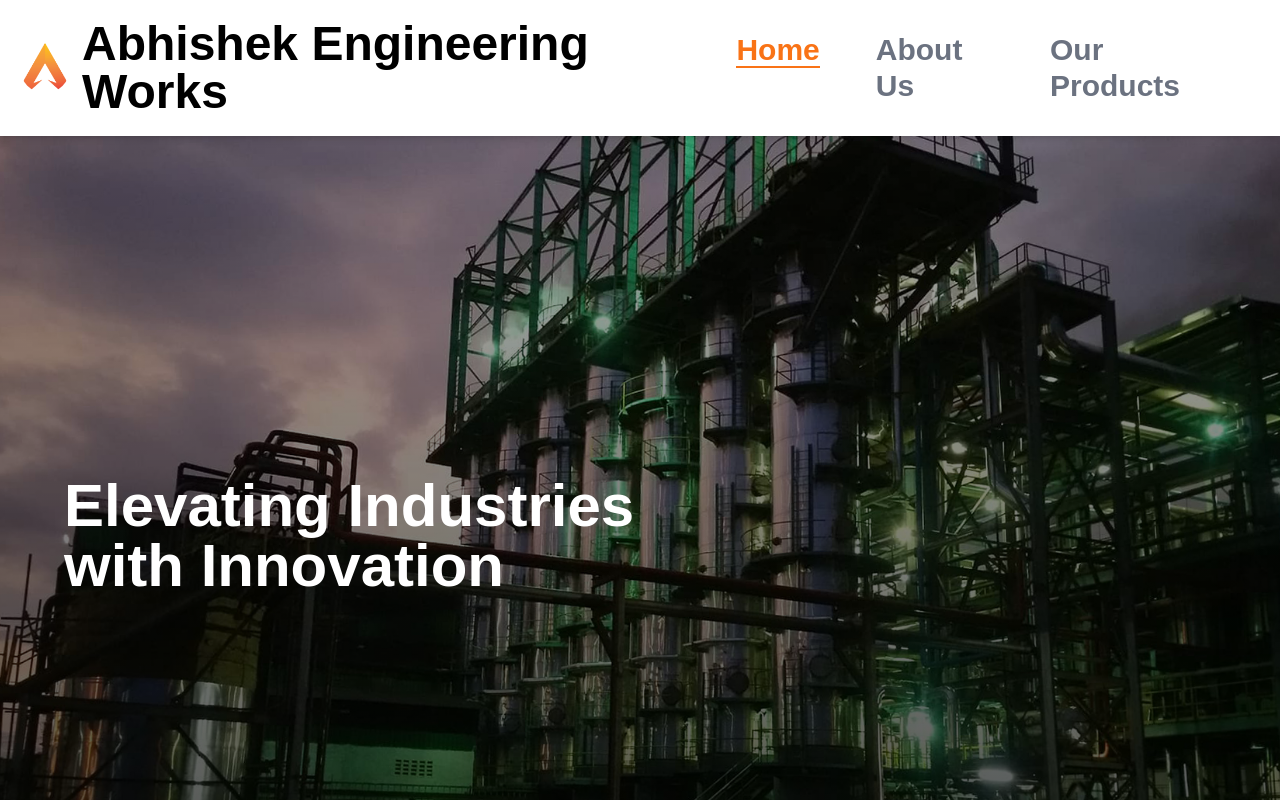
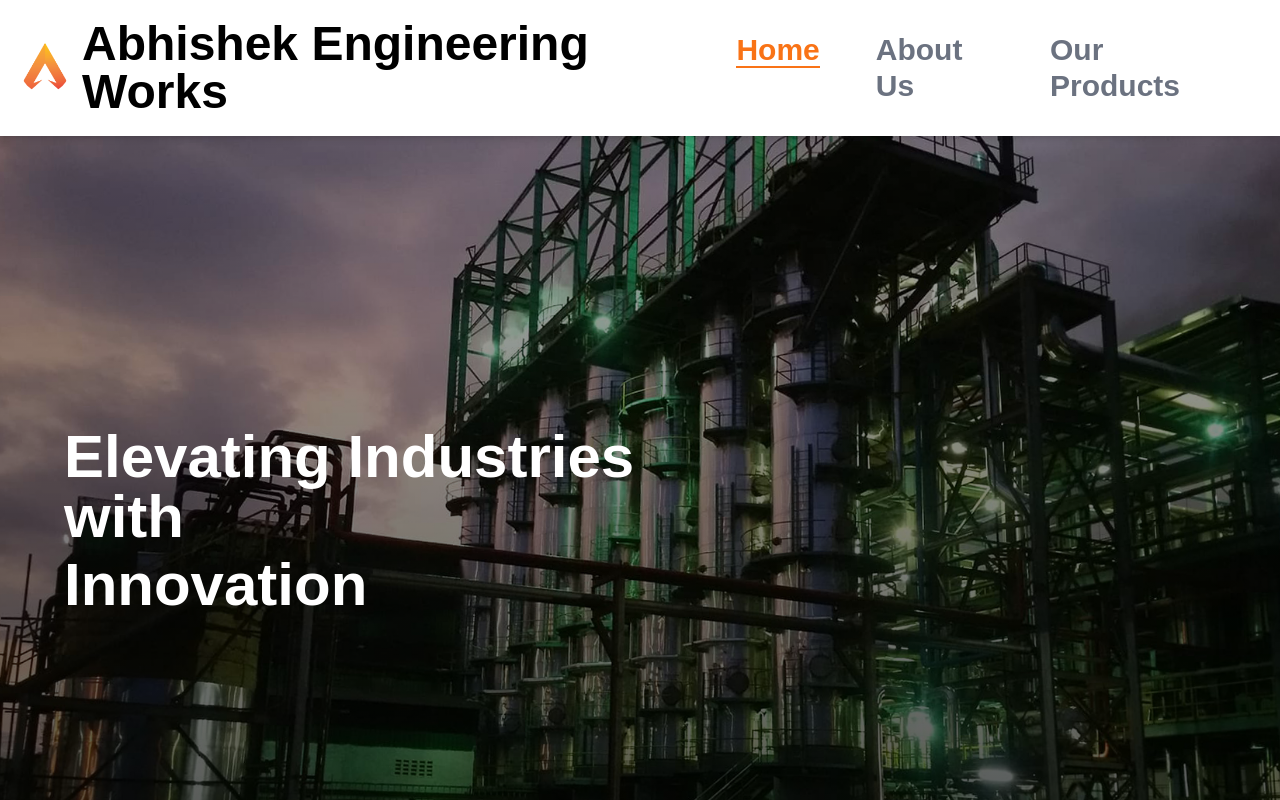
Before and after one commit to drjvtlkr/apexenggtech, a Next.js app: page / in a window 1280 px wide. Shown: the top 800 px of the page. Built offline with nearby package versions, Linux system fonts and the light colour scheme; a web font is replaced by a local one.

Commit message:
static text in carousel

```diff
--- a/components/Carousel.tsx
+++ b/components/Carousel.tsx
@@ -5,7 +5,7 @@ import "swiper/css";
 import "swiper/css/effect-fade";
 import "swiper/css/navigation";
 import "swiper/css/pagination";
-
+import { useState, useEffect } from "react";
 
 import Image from "next/image";
 import image1 from "../images/intermediateRakeTypeCarriers.jpg";
@@ -16,36 +16,65 @@ import { Autoplay, EffectFade, Navigation, Pagination } from "swiper/modules";
 const images = [
   {
     src: image1,
-    text: "Elevating Industries with Cutting Edge Technology",
+    dynamicText: "Cutting Edge Technology",
   },
   {
     src: image2,
-    text: "Elevating Industries with Innovation",
+    dynamicText: "Innovation",
   },
   {
     src: image3,
-    text: "Elevating Industries with Excellent Service",
+    dynamicText: "Excellent Service",
   },
 ];
 
+const TypeWriter = ({ text }) => {
+  const [displayText, setDisplayText] = useState("");
+  const [currentIndex, setCurrentIndex] = useState(0);
+
+  useEffect(() => {
+    setDisplayText("");
+    setCurrentIndex(0);
+  }, [text]);
+
+  useEffect(() => {
+    if (currentIndex < text.length) {
+      const timeout = setTimeout(() => {
+        setDisplayText(prev => prev + text[currentIndex]);
+        setCurrentIndex(prev => prev + 1);
+      }, 100);
+
+      return () => clearTimeout(timeout);
+    }
+  }, [currentIndex, text]);
+
+  return (
+    <span className="block">
+      {displayText}
+      <span className="animate-blink">|</span>
+    </span>
+  );
+};
+
 export default function Carousel() {
+  const [activeIndex, setActiveIndex] = useState(0);
+
   return (
     <div className="relative w-full h-screen overflow-hidden">
       <Swiper
         modules={[EffectFade, Navigation, Pagination, Autoplay]}
         effect="fade"
-        // navigation
         pagination={{ clickable: true }}
-        autoplay={{ delay: 3000, disableOnInteraction: false }}
+        autoplay={{ delay: 5000, disableOnInteraction: false }}
         loop
         className="h-full"
+        onSlideChange={(swiper) => setActiveIndex(swiper.realIndex)}
       >
         {images.map((image, idx) => (
           <SwiperSlide key={idx} className="relative h-full">
-            {/* Image */}
             <Image
               src={image.src}
-              alt={image.text}
+              alt={`Elevating Industries with ${image.dynamicText}`}
               fill
               className="object-cover"
               priority={idx === 0}
@@ -53,11 +82,17 @@ export default function Carousel() {
             />
             <div className="absolute inset-0 bg-gradient-to-b from-black/30 to-black/70" />
 
-            {/* Text */}
             <div className="absolute inset-0 flex items-center justify-start px-16">
               <div className="w-1/2">
-                <h1 className="text-4xl font-bold text-white md:text-6xl animate-slide-down">
-                  {image.text}
+                <h1 className="text-4xl font-bold text-white md:text-6xl">
+                  <span className="block animate-fade-in">
+                    Elevating Industries with
+                  </span>
+                  <span className="block mt-2 min-h-[1.5em]">
+                    {idx === activeIndex && (
+                      <TypeWriter text={image.dynamicText} />
+                    )}
+                  </span>
                 </h1>
               </div>
             </div>
@@ -66,19 +101,30 @@ export default function Carousel() {
       </Swiper>
 
       <style jsx>{`
-        @keyframes slideDown {
+        @keyframes fadeIn {
           from {
             opacity: 0;
-            transform: translateY(-20px);
           }
           to {
             opacity: 1;
-            transform: translateY(0);
           }
         }
 
-        .animate-slide-down {
-          animation: slideDown 1s ease-in-out forwards;
+        @keyframes blink {
+          0%, 100% {
+            opacity: 1;
+          }
+          50% {
+            opacity: 0;
+          }
+        }
+
+        .animate-fade-in {
+          animation: fadeIn 1s ease-in-out forwards;
+        }
+
+        .animate-blink {
+          animation: blink 1s step-end infinite;
         }
       `}</style>
     </div>
```
